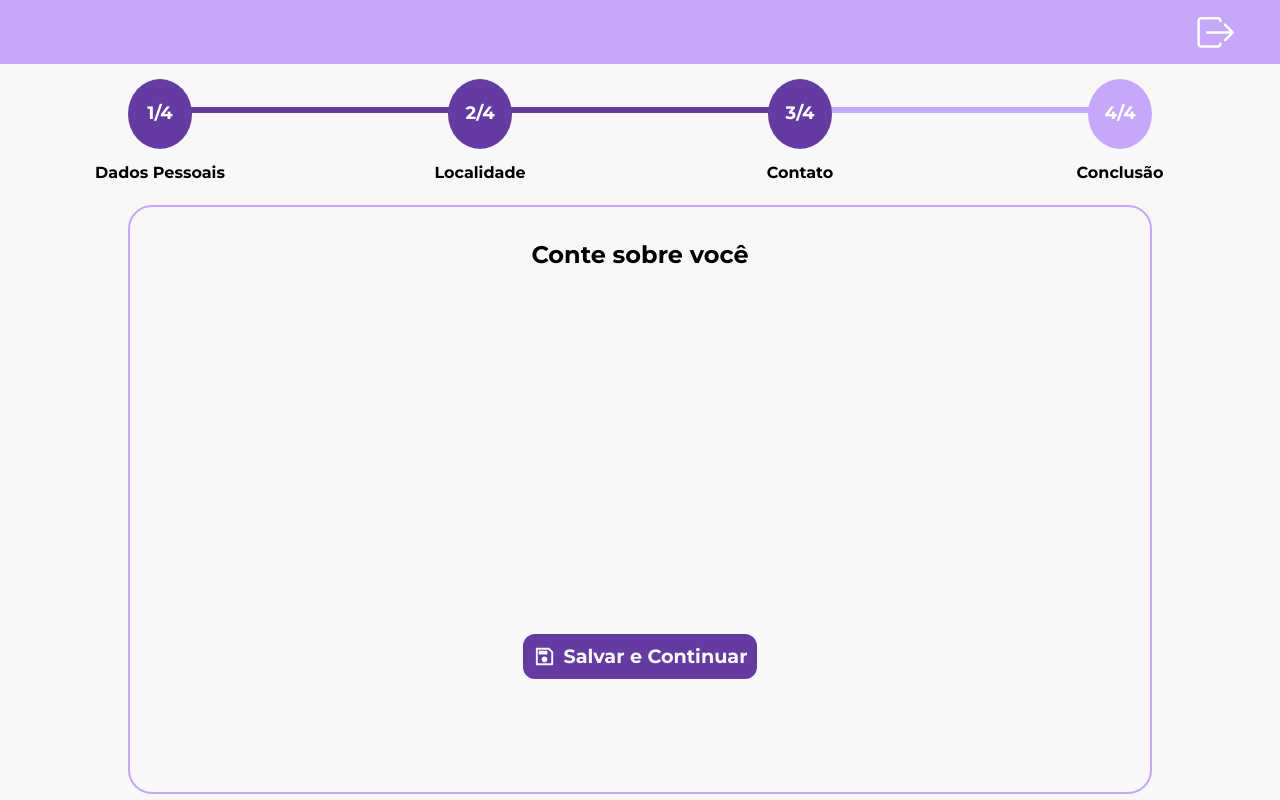
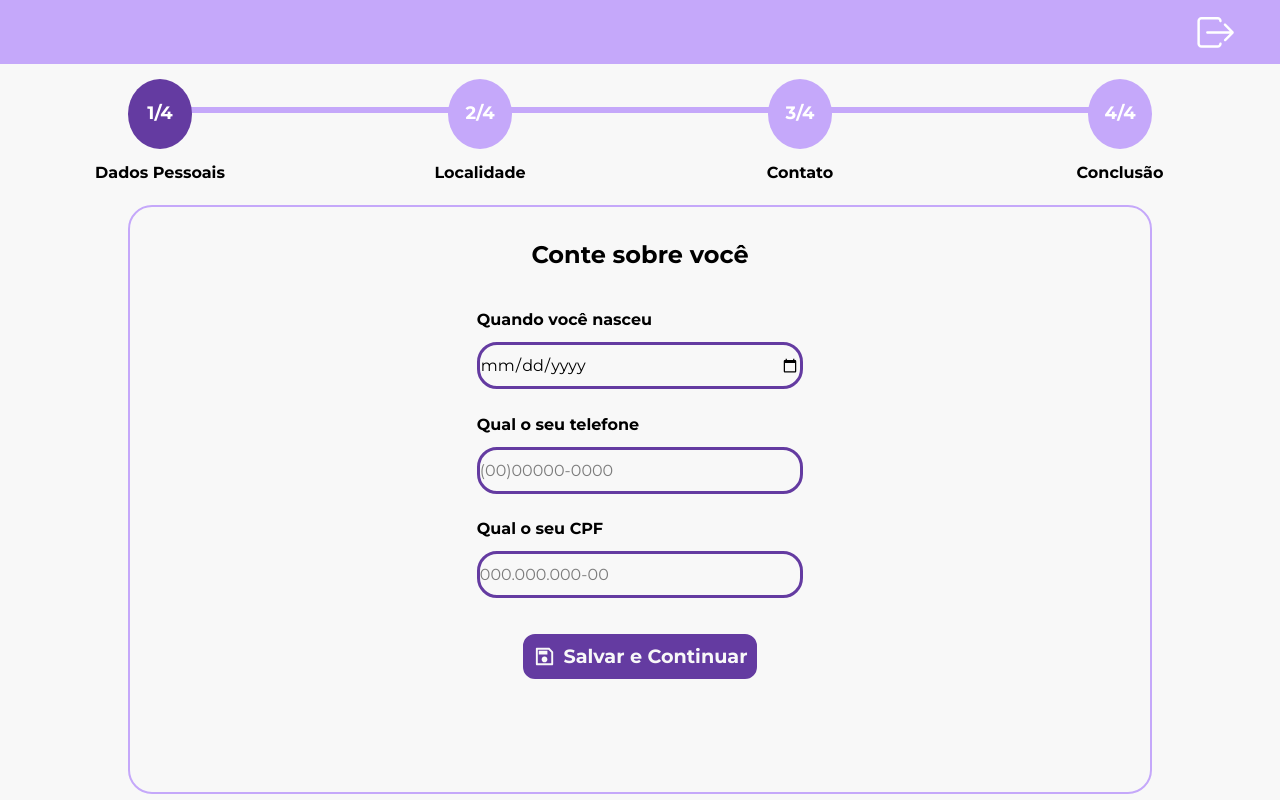
Before and after one commit to CodeSensor-PI/web-psi-rizerio, a React (Vite) app: page /forms in a window 1280 px wide. Built offline with nearby package versions, Linux system fonts and the light colour scheme.

Commit message:
:sparkles: feat: Finalizando step 1 do formulário

```diff
--- a/src/pages/sessao/formularioCadastro/step1/DadosPessoais.jsx
+++ b/src/pages/sessao/formularioCadastro/step1/DadosPessoais.jsx
@@ -2,14 +2,39 @@ import HeaderDash from '../../../../components/headerDash/HeaderDashComponent'
 import StepComponent from '../../../../components/steps/StepComponent'
 import MainComponent from '../../../../components/main/MainComponent'
 import styles from '../step1/dadosPessoais.module.css'
+import Input from '../../../../components/inputs/InputComponent'
 
 const DadosPessoais = () => {
     return (
         <>
             <HeaderDash showSettingsIcon={false} />
             <section className={styles.dados_pessoais}>
-                <StepComponent stepAtual={3} />
-                <MainComponent />
+                <StepComponent stepAtual={1} />
+                <MainComponent showBackItem={false}>
+                    <Input className="flex-col"
+                        label="Quando você nasceu"
+                        type="date"
+                        onChange={(e) => console.log(e.target.value)}
+                        placeholder="DD/MM/AAAA"
+                        width="50%"
+                    />
+                    <Input className="flex-col"
+                        label="Qual o seu telefone"
+                        type="number"
+                        onChange={(e) => console.log(e.target.value)}
+                        placeholder="(00)00000-0000"
+                        width="50px"
+
+                    />
+                    <Input className="flex-col"
+                        label="Qual o seu CPF"
+                        type="number"
+                        onChange={(e) => console.log(e.target.value)}
+                        placeholder="000.000.000-00"
+                        width="50%"
+
+                    />
+                </MainComponent>
             </section>
         </>
     )
```
